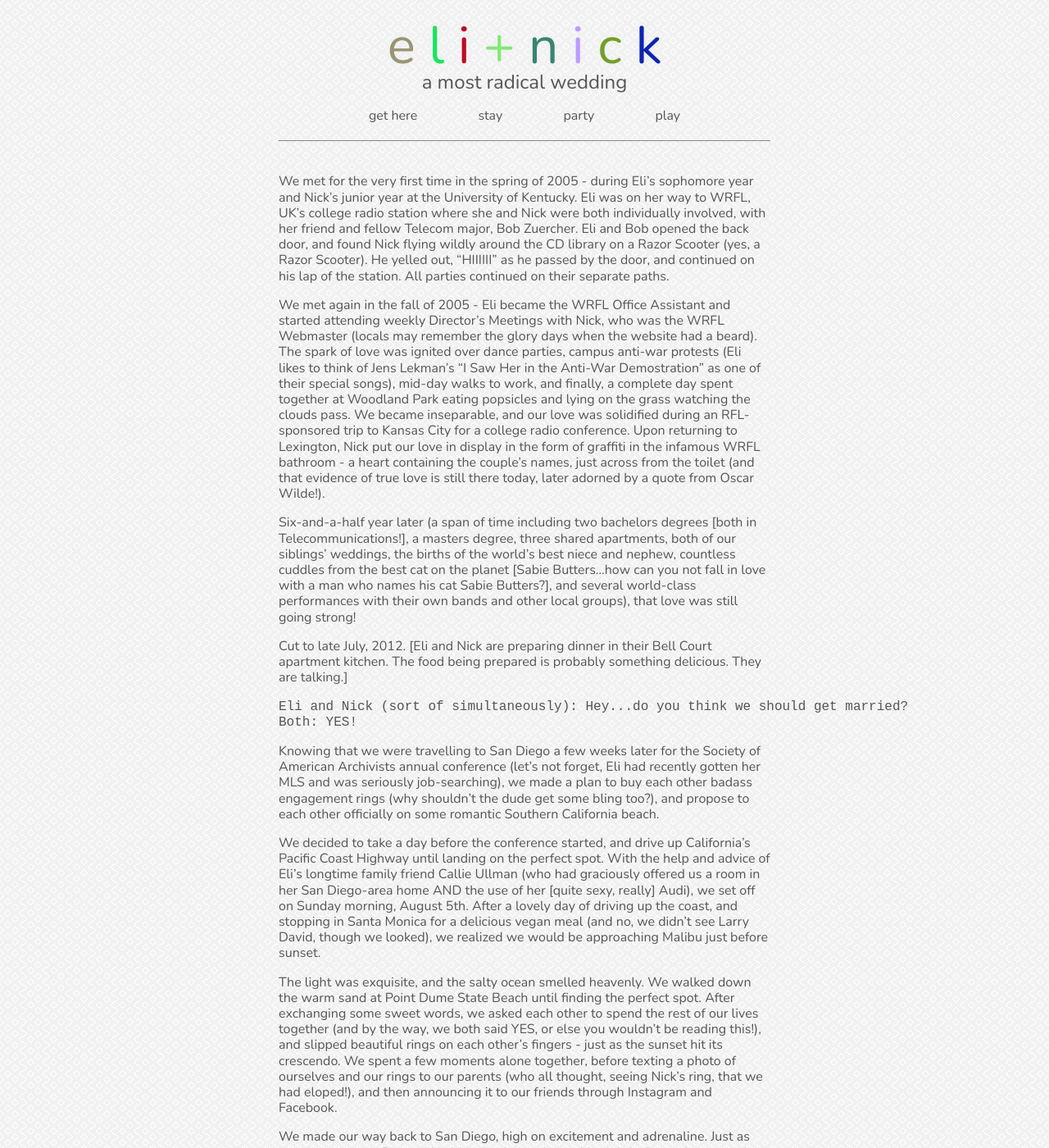
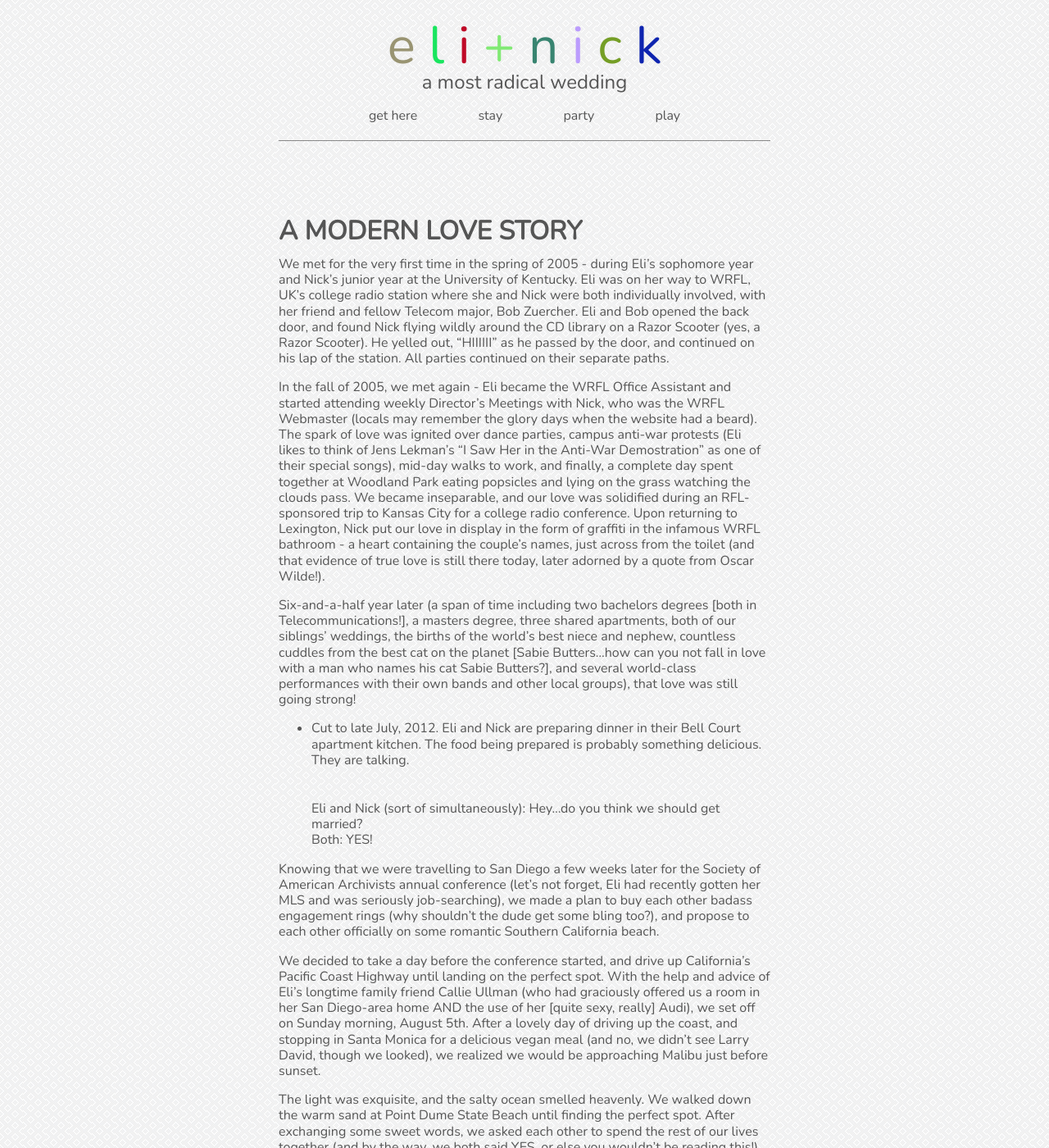
Before and after one commit to nikolaiwarner/eliandnick.com, a Jekyll site: the page built from index.md, in a window 1280 px wide and 1400 px high, scrolled down 482 px. Shown: the whole window at 82% size. Built offline with Jekyll 4.4.1, drawn with Linux system fonts in a browser that asks for light colours; nearby versions of some CDN libraries.

Commit message:
Update index.md

```diff
--- a/index.md
+++ b/index.md
@@ -2,17 +2,20 @@
 layout: homepage
 title: Eli Riveire and Nick Warner are gettin' hitched.
 ---
+<br>
+<br>
+# A MODERN LOVE STORY
 
 We met for the very first time in the spring of 2005 - during Eli’s sophomore year and Nick’s junior year at the University of Kentucky. Eli was on her way to WRFL, UK’s college radio station where she and Nick were both individually involved, with her friend and fellow Telecom major, Bob Zuercher. Eli and Bob opened the back door, and found Nick flying wildly around the CD library on a Razor Scooter (yes, a Razor Scooter). He yelled out, “HIIIIII” as he passed by the door, and continued on his lap of the station. All parties continued on their separate paths.
 
-We met again in the fall of 2005 - Eli became the WRFL Office Assistant and started attending weekly Director’s Meetings with Nick, who was the WRFL Webmaster (locals may remember the glory days when the website had a beard). The spark of love was ignited over dance parties, campus anti-war protests (Eli likes to think of Jens Lekman’s “I Saw Her in the Anti-War Demostration” as one of their special songs), mid-day walks to work, and finally, a complete day spent together at Woodland Park eating popsicles and lying on the grass watching the clouds pass. We became inseparable, and our love was solidified during an RFL-sponsored trip to Kansas City for a college radio conference. Upon returning to Lexington, Nick put our love in display in the form of graffiti in the infamous WRFL bathroom - a heart containing the couple’s names, just across from the toilet (and that evidence of true love is still there today, later adorned by a quote from Oscar Wilde!).
+In the fall of 2005, we met again - Eli became the WRFL Office Assistant and started attending weekly Director’s Meetings with Nick, who was the WRFL Webmaster (locals may remember the glory days when the website had a beard). The spark of love was ignited over dance parties, campus anti-war protests (Eli likes to think of Jens Lekman’s “I Saw Her in the Anti-War Demostration” as one of their special songs), mid-day walks to work, and finally, a complete day spent together at Woodland Park eating popsicles and lying on the grass watching the clouds pass. We became inseparable, and our love was solidified during an RFL-sponsored trip to Kansas City for a college radio conference. Upon returning to Lexington, Nick put our love in display in the form of graffiti in the infamous WRFL bathroom - a heart containing the couple’s names, just across from the toilet (and that evidence of true love is still there today, later adorned by a quote from Oscar Wilde!).
 
 Six-and-a-half year later (a span of time including two bachelors degrees [both in Telecommunications!], a masters degree, three shared apartments, both of our siblings’ weddings, the births of the world’s best niece and nephew, countless cuddles from the best cat on the planet [Sabie Butters...how can you not fall in love with a man who names his cat Sabie Butters?], and several world-class performances with their own bands and other local groups), that love was still going strong!
 
-Cut to late July, 2012. [Eli and Nick are preparing dinner in their Bell Court apartment kitchen. The food being prepared is probably something delicious. They are talking.]
+* Cut to late July, 2012. Eli and Nick are preparing dinner in their Bell Court apartment kitchen. The food being prepared is probably something delicious. They are talking.
 
-    Eli and Nick (sort of simultaneously): Hey...do you think we should get married?
-    Both: YES!
+> Eli and Nick (sort of simultaneously): Hey...do you think we should get married?
+> Both: YES!
 
 Knowing that we were travelling to San Diego a few weeks later for the Society of American Archivists annual conference (let’s not forget, Eli had recently gotten her MLS and was seriously job-searching), we made a plan to buy each other badass engagement rings (why shouldn’t the dude get some bling too?), and propose to each other officially on some romantic Southern California beach.
 
```
